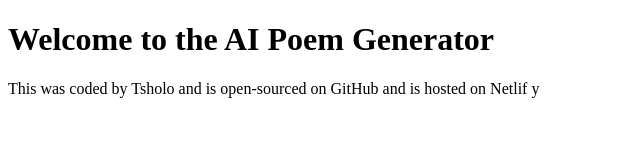
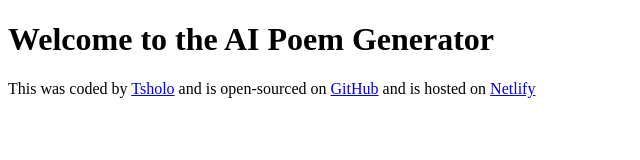
Before and after one commit to Tsholo860/AI-poem-generator, a plain HTML site: page index.html in a window 1280 px wide. Shown: the whole page, without its empty margins (0-640 px from the left). Drawn offline with Linux system fonts and the light colour scheme.

Commit message:
updated links to html files

```diff
--- a/index.html
+++ b/index.html
@@ -8,7 +8,11 @@
 </head>
 <body>
     <h1>Welcome to the AI Poem Generator</h1>
-<footer> This was coded by Tsholo and is open-sourced on GitHub and is hosted on Netlif y</footer>
+<footer>
+    This was coded by <a href="https://github.com/Tsholo860" target="_blank" rel="noopener noreferrer">Tsholo</a>
+    and is open-sourced on <a href="https://github.com/Tsholo860/AI-poem-generator" target="_blank" rel="noopener noreferrer">GitHub</a>
+    and is hosted on <a href="https://github.com/Tsholo860" target="_blank" rel="noopener noreferrer">Netlify</a>
+</footer>
     <script src="src/index.js"></script>
 </body>
 </html>
```
